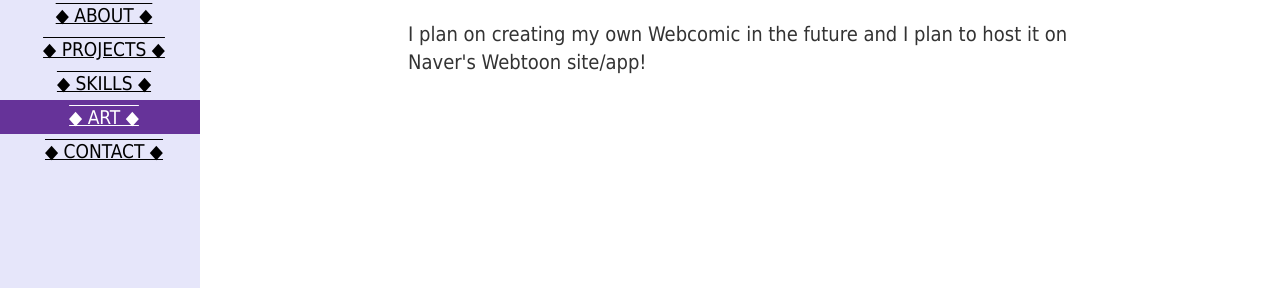
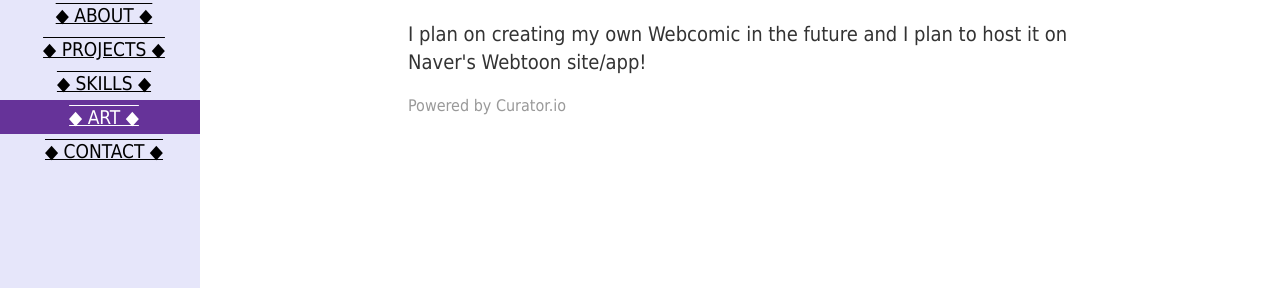
Before and after one commit to collegedjavaa/Djavaa-Whitter, a Jekyll site: the page art.html, which Jekyll copies as it is, in a window 1280 px wide and 1122 px high. Shown: the part 304-592 px from the top of the window. Built offline with Jekyll 4.4.1, drawn with Linux system fonts in a browser that asks for light colours; a script that is not in the unit is left out; comment, search, counter and statistics services are not loaded; some of the changed lines change nothing that is shown.

Commit message:
changed the embedding for instagram

```diff
--- a/art.html
+++ b/art.html
@@ -30,8 +30,22 @@
 
         <p>I plan on creating my own Webcomic in the future and I plan to host it on Naver's Webtoon site/app!</p>
 
-        <div class='embedsocial-instagram' data-ref="d9d1c3084d6844d13cc0d291b73fcf26ea8bf996"></div><script>(function(d, s, id){var js; if (d.getElementById(id)) {return;} js = d.createElement(s); js.id = id; js.src = "https://embedsocial.com/embedscript/in.js"; d.getElementsByTagName("head")[0].appendChild(js);}(document, "script", "EmbedSocialInstagramScript"));</script>
-    </div>
+        <!-- Place <div> tag where you want the feed to appear -->
+        <div id="curator-feed-default-feed-layout"><a href="https://curator.io" target="_blank" class="crt-logo crt-tag">Powered by Curator.io</a></div>
+        <!-- The Javascript can be moved to the end of the html page before the </body> tag -->
+        <script type="text/javascript">
+        /* curator-feed-default-feed-layout */
+            (function() {
+            var i, e, d = document,
+                s = "script";
+            i = d.createElement("script");
+            i.async = 1;
+            i.src = "https://cdn.curator.io/published/7694436c-7da3-4982-a944-2aac933d19cb.js";
+            e = d.getElementsByTagName(s)[0];
+            e.parentNode.insertBefore(i, e);
+        })();
+        </script>
+        </div>
 
 </body>
 
```
